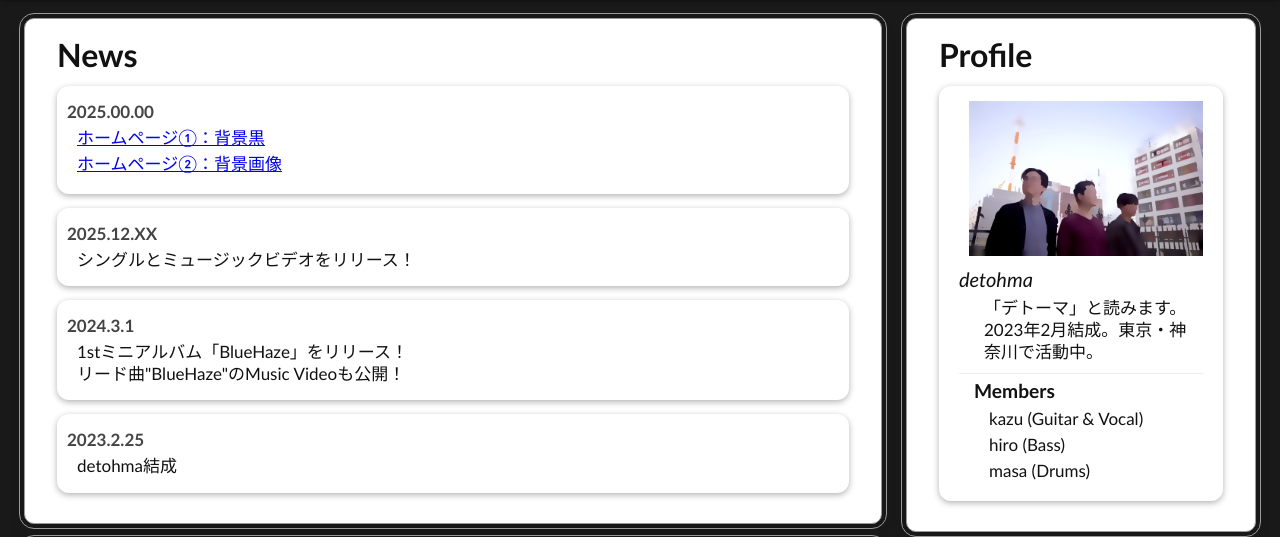
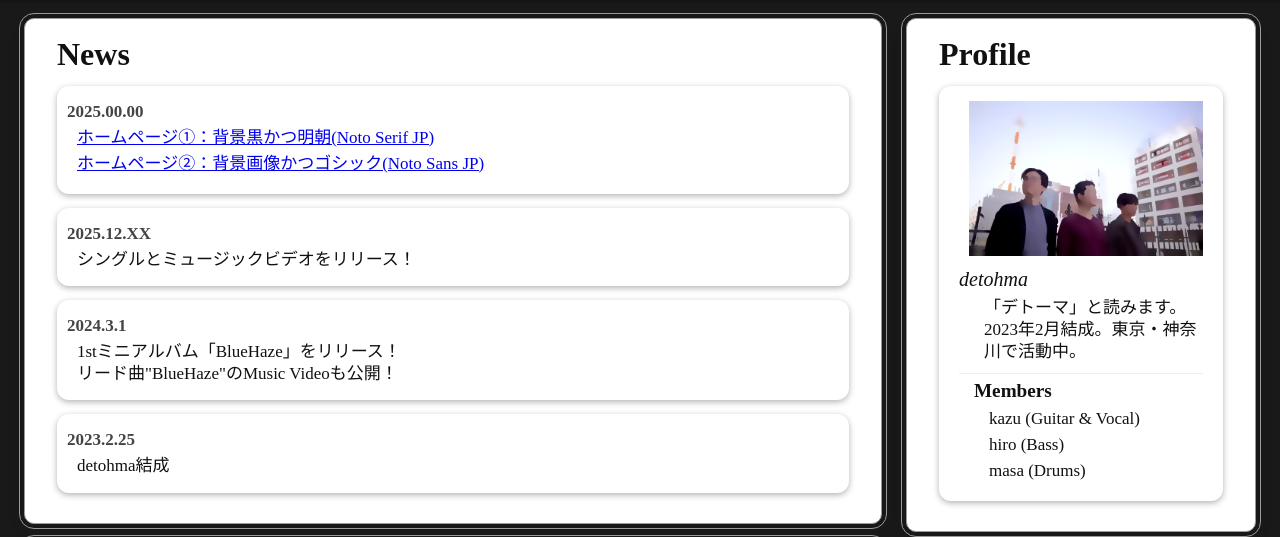
Before and after one commit to Masa-Ogawa-930/detoh_test, a plain HTML site: page index_black.html in a window 1280 px wide. Shown: the part 108-645 px from the top of the page. Drawn offline with Linux system fonts and the light colour scheme.

Commit message:
font comparison

```diff
--- a/css/style.css
+++ b/css/style.css
@@ -868,6 +868,9 @@ ul.ListOfSongs{
     background-image: none;
     opacity: 1
 }
+#home-page-black{
+    font-family: "Noto Serif JP";
+}
 
 #home-page-black .section{
     margin: 1rem 0;
--- a/index_black.html
+++ b/index_black.html
@@ -32,8 +32,8 @@
                 <h2>News</h2>
                 <div class="news-card">
                     <div class="date">2025.00.00</div>
-                    <a href="index_black.html"><p>ホームページ①：背景黒</p></a>
-                    <a href="index.html"><p>ホームページ②：背景画像</p></a>
+                    <a href="index_black.html"><p>ホームページ①：背景黒かつ明朝(Noto Serif JP)</p></a>
+                    <a href="index.html"><p>ホームページ②：背景画像かつゴシック(Noto Sans JP)</p></a>
                 </div>
                 <div class="news-card">
                     <div class="date">2025.12.XX</div>
```
Also changed, not shown: index.html (+2 -2 lines).
